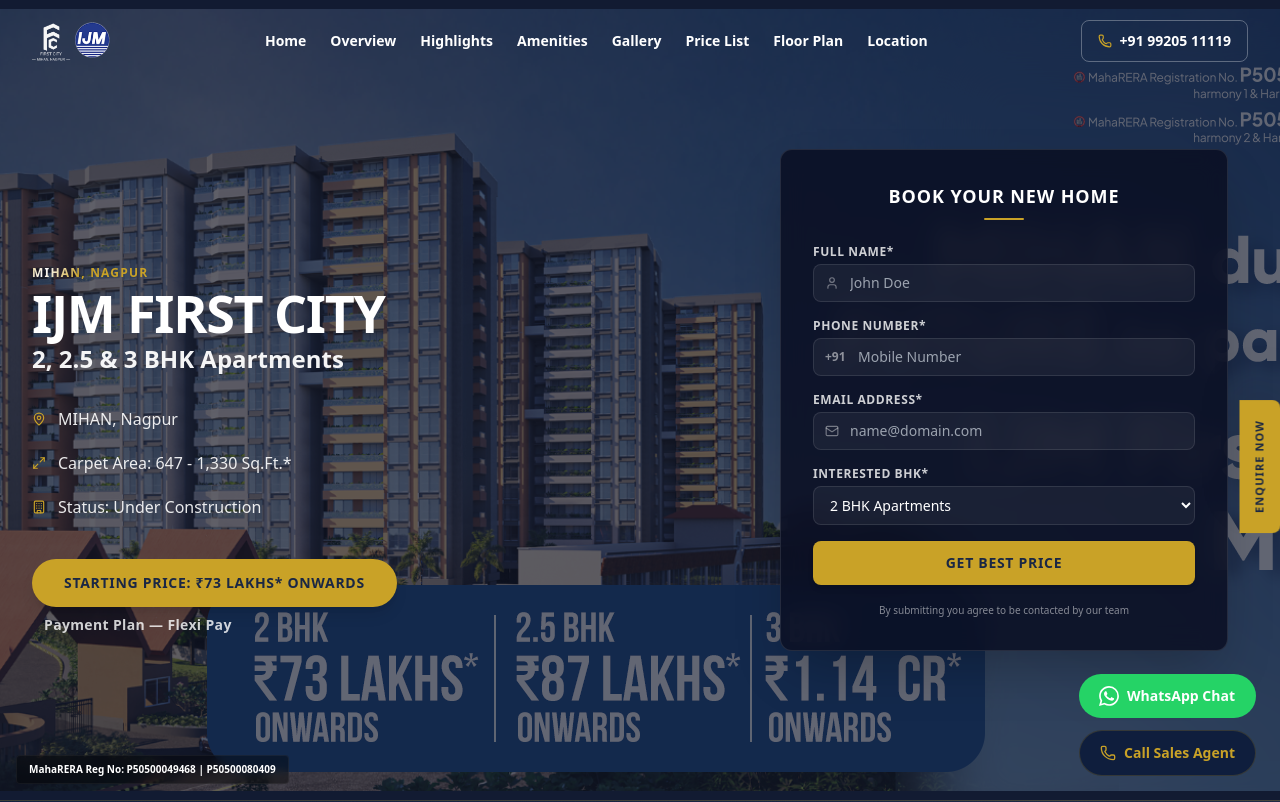
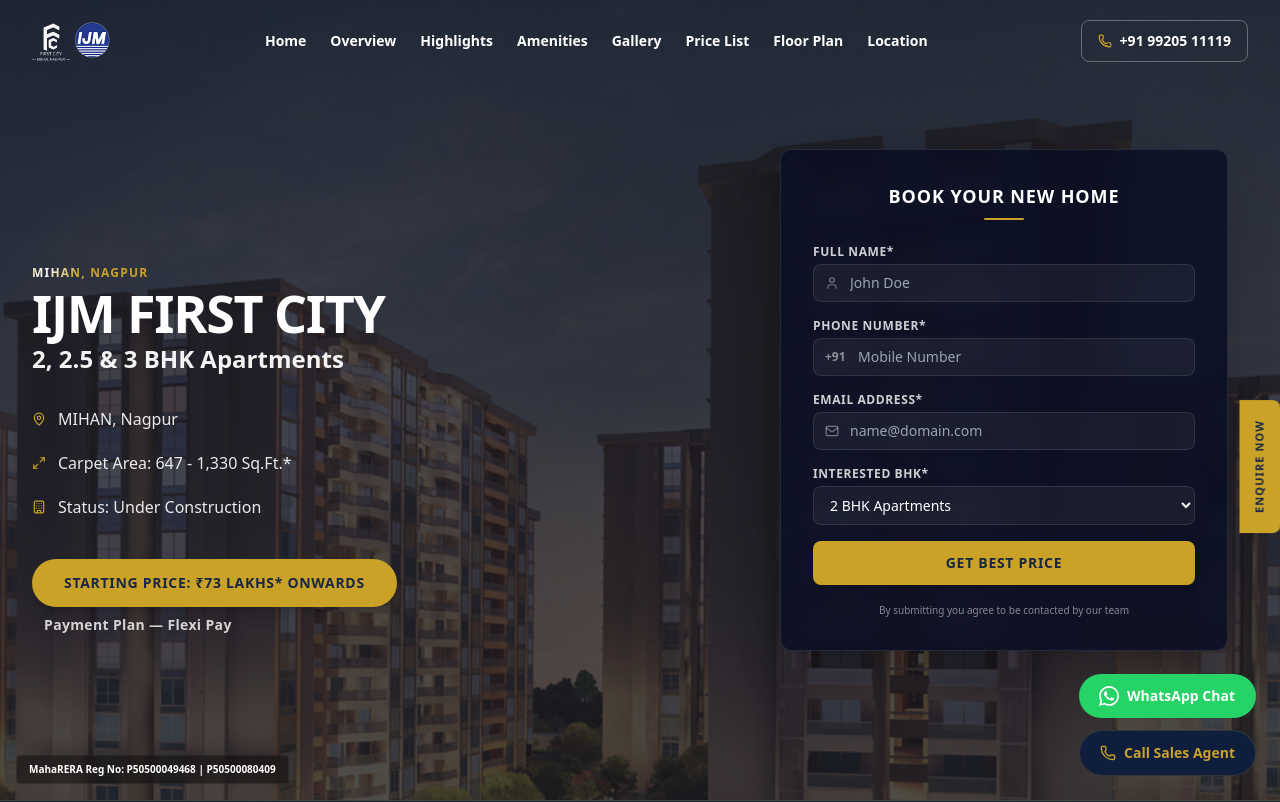
Before and after one commit to abubakarop461-bit/ijm-landing-page, a Next.js app: page / in a window 1280 px wide. Shown: the top 802 px of the page. Built offline with nearby package versions, Linux system fonts and the light colour scheme.

Commit message:
feat: update hero background to hero_sec_bg.png

```diff
--- a/src/app/page.tsx
+++ b/src/app/page.tsx
@@ -48,20 +48,6 @@ export default function LandingPage() {
 
   // Floor plan active tab state
   const [activeFloorTab, setActiveFloorTab] = useState<"2bhk" | "2.5bhk" | "3bhk">("2bhk");
-  const [heroBg, setHeroBg] = useState<string>("/images/hero-img-d.png");
-
-  useEffect(() => {
-    const handleResize = () => {
-      if (window.innerWidth < 1024) {
-        setHeroBg("/images/hero-img-m.png");
-      } else {
-        setHeroBg("/images/hero-img-d.png");
-      }
-    };
-    handleResize();
-    window.addEventListener("resize", handleResize);
-    return () => window.removeEventListener("resize", handleResize);
-  }, []);
 
   // Form states
   const [heroForm, setHeroForm] = useState<FormData>({
@@ -280,7 +266,7 @@ export default function LandingPage() {
       <section
       id="hero"
       className="relative min-h-screen pt-24 lg:pt-0 flex items-center justify-center bg-[#1a2744] bg-cover bg-center overflow-hidden z-10"
-      style={{ backgroundImage: `url('${heroBg}')`, backgroundPosition: "center", backgroundSize: "cover" }}
+      style={{ backgroundImage: "url('/images/hero_sec_bg.png')", backgroundPosition: "center", backgroundSize: "cover" }}
       >
       {/* Dark overlay: rgba(15, 20, 40, 0.65) */}
       <div className="absolute inset-0 bg-[#0f1428]/65 z-[2]"></div>
```
